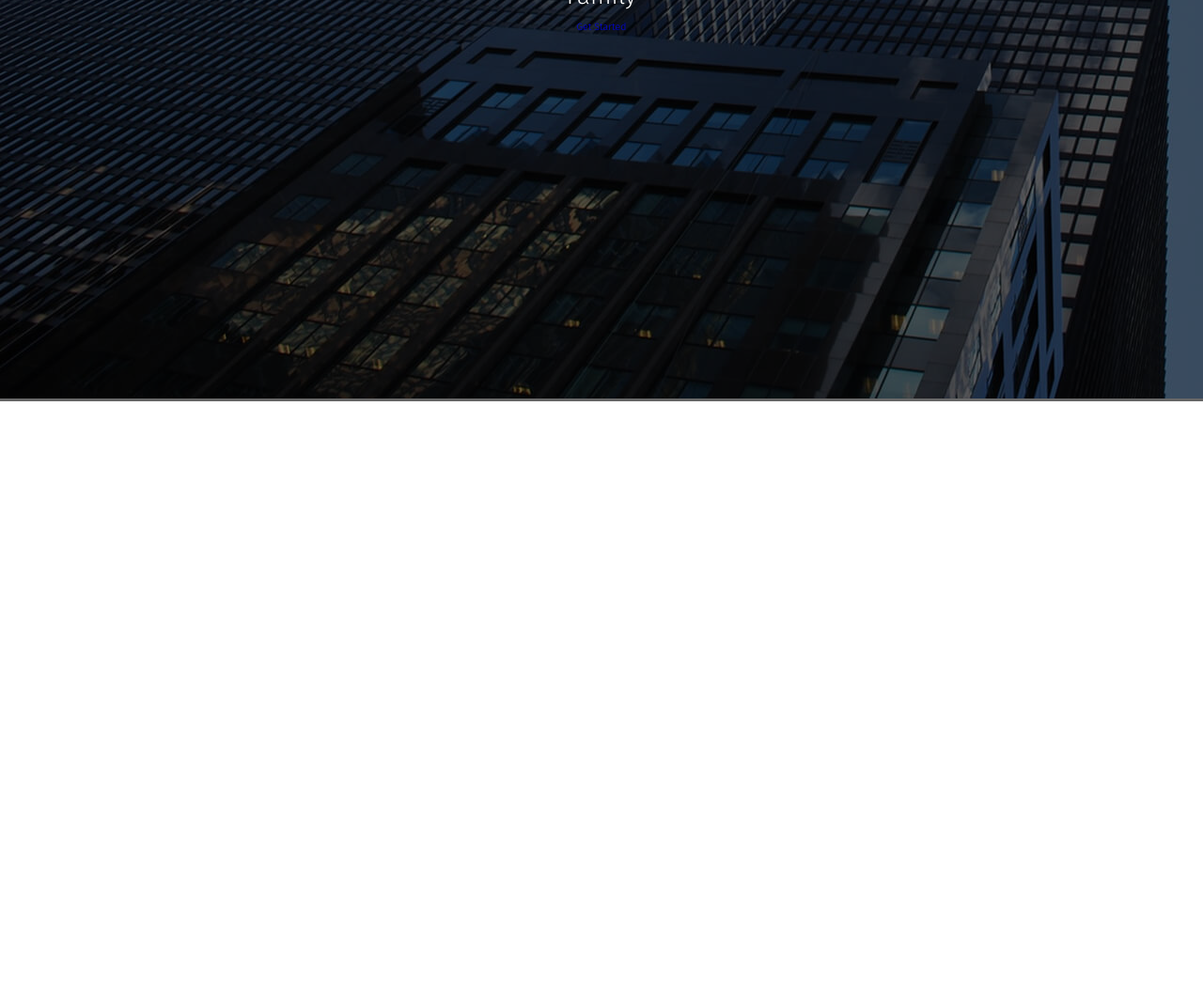
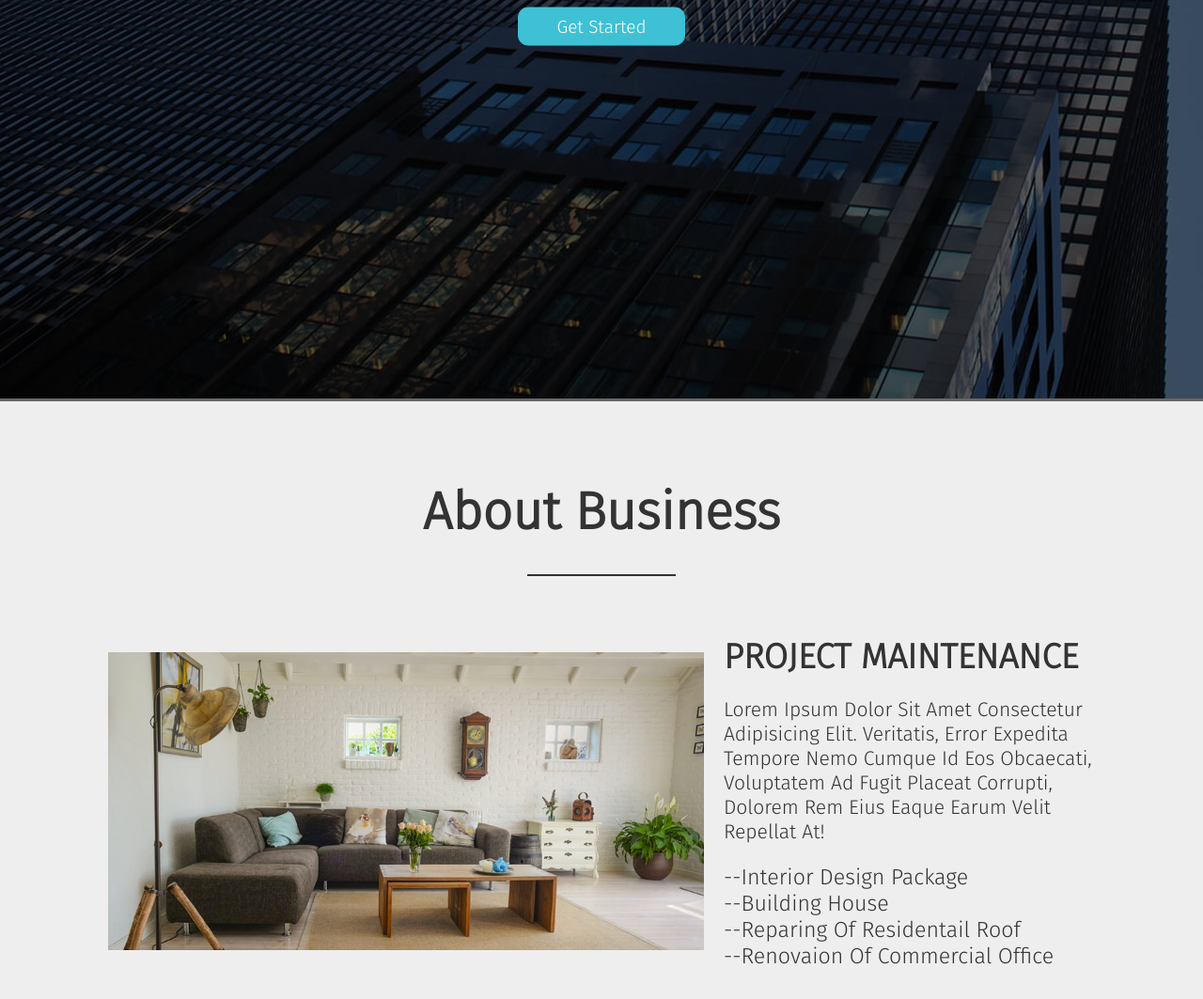
Before and after one commit to memunasaani/business_website, a plain HTML site: page index.html in a window 1280 px wide. Shown: the part 506-1569 px from the top of the page at 94% size. Before the commit the page ends 933 px from the top, so only its background shows below. Drawn offline with nearby package versions, Linux system fonts and the light colour scheme.

Commit message:
finished about page

```diff
--- a/index.html
+++ b/index.html
@@ -25,7 +25,7 @@
         <i class="fa-solid fa-bars"></i>
     </header>
 
-    <section class="home" id="home">
+    <div class="home" id="home">
         <div class="swiper home-slid">
             <div class="swiper-wrapper">
                 <div class="swiper-slide box">
@@ -64,6 +64,27 @@
             <div class="swiper-button-next"></div>
             <div class="swiper-button-prev"></div>
         </div>
+    </div>
+
+    <section class="about" id="about">
+        <div class="heading">
+            <h2>About Business</h2>
+            <div></div>
+        </div>
+
+        <div class="box">
+            <div class="image">
+                <img src="images/about/1.jpg" alt="image">
+            </div>
+            <div class="content">
+                <h3>PROJECT MAINTENANCE</h3>
+                <p>Lorem ipsum dolor sit amet consectetur adipisicing elit. Veritatis, error expedita tempore nemo cumque id eos obcaecati, voluptatem ad fugit placeat corrupti, dolorem rem eius eaque earum velit repellat at!</p>
+                <div>--Interior design Package</div>
+                <div>--Building House</div>
+                <div>--Reparing of Residentail Roof</div>
+                <div>--Renovaion of Commercial Office</div>
+            </div>
+        </div>
     </section>
     <script src="https://unpkg.com/swiper@8/swiper-bundle.min.js"></script>
     <script src="script.js"></script>
--- a/style.css
+++ b/style.css
@@ -20,6 +20,36 @@ html{
     scroll-behavior: smooth;
     scroll-padding-top: 0.5rem;
     font-size:66%;
+}
+.btn{
+    display: inline-block;
+    padding: 0.8rem 3.8rem;
+    font-size: 1.8rem;
+    border: 0.1rem solid var(--sc-color);
+    outline: 0;
+    background: var(--sc-color);
+    border-radius: 1rem;
+    cursor: pointer;
+    text-align: center;
+    color: var(--mini-color);
+}
+.btn:hover{
+    background: none;
+    color: var(--sc-color);
+}
+.heading{
+    margin:5rem;
+    font-size: 3.5rem;
+    text-align: center;
+    color: var(--th-color);
+}
+.heading div{
+    display: inline-block;
+    border-bottom: 0.2rem solid var(--th-color);
+    width: 15rem;
+}
+.heading div:hover{
+    width: 20rem;
 }
 header{
     position: fixed;
@@ -76,8 +106,37 @@ header .fa-bars{
     font-size: 2.5rem;
     margin:1rem 0;
 }
-
-
+.about{
+    background: #eee;
+}
+.about .box{
+    display: flex;
+    align-items: center;
+    justify-content: space-between;
+    gap: 2rem;
+    top: 7rem;
+}
+.about .box .image img{
+    width:60rem;
+    height: 100%;
+    object-fit: cover;
+}
+.about .box .content h3{
+    color: var(--th-color);
+    font-size: 3.5rem;
+}
+.about .box .content p{
+    color: var(--th-color);
+    font-size: 2rem;
+    margin: 2rem 0;
+}
+.about .box .content div{
+    color: var(--th-color);
+    font-size: 2.2rem;
+}
+section{
+    padding: 3rem 9%;
+}
 
 @media(max-width:850px){
 
@@ -104,4 +163,11 @@ header .fa-bars{
     header .navbar a:hover{
         background: var(--mini-color);
     }
+    .about .box{
+        flex-wrap: wrap;
+        text-align: center;
+    }
+    .about .box .image img{
+        width:90%;
+    }
 }
```
